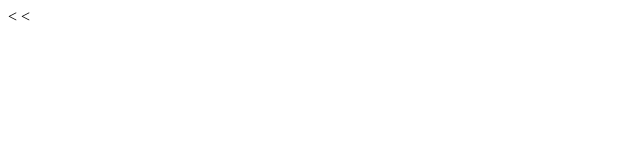
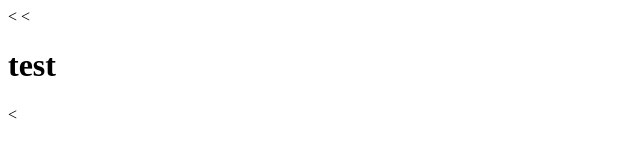
Before and after one commit to forrestheath3/git-learning, a plain HTML site: page index.html in a window 1280 px wide. Shown: the full height of the page, 0-640 px from the left. Drawn offline with Linux system fonts and the light colour scheme.

Commit message:
commit number 2

```diff
--- a/index.html
+++ b/index.html
@@ -3,7 +3,7 @@
 </head>
 
   <body>
-
+      <<h1>test</h1>
   </body>
 
   <<footer></footer>
```
